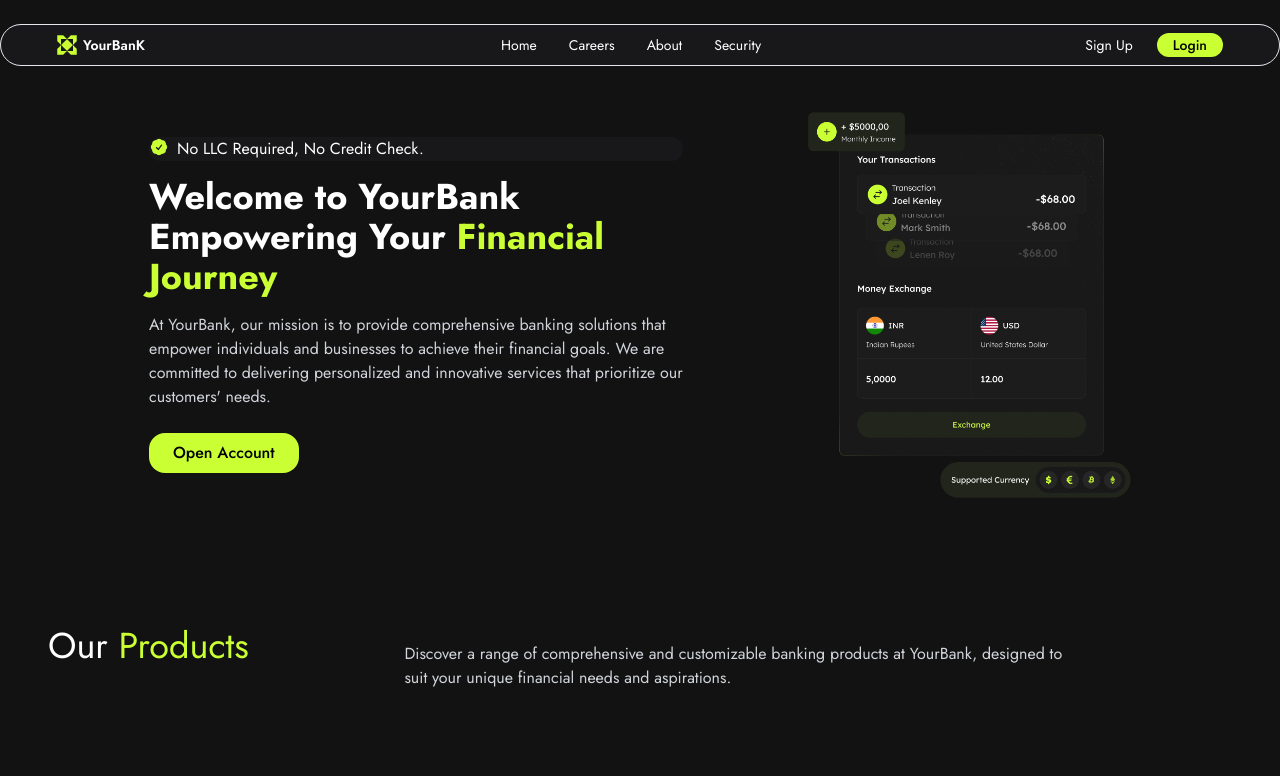
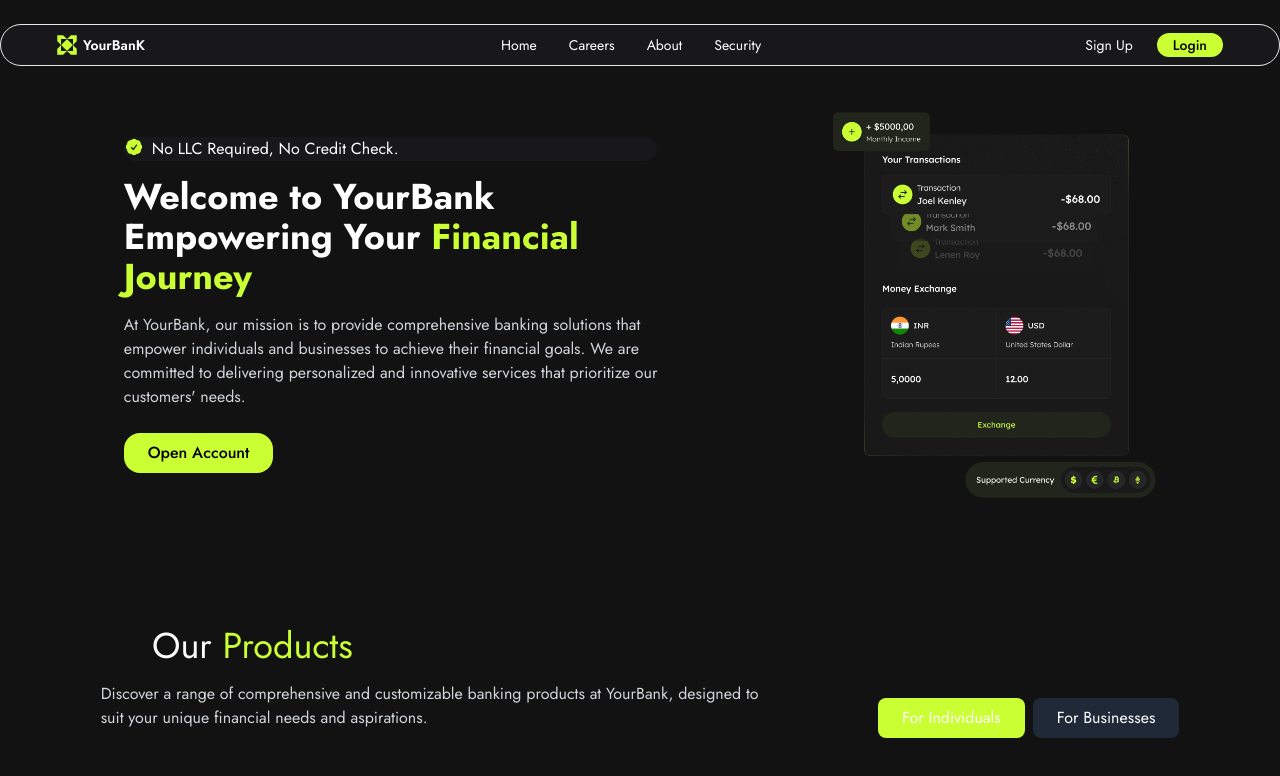
Before and after one commit to Cody-nas/YourBanK-App, a React (Vite) app: page / in a window 1280 px wide. Shown: the top 776 px of the page. Built offline with nearby package versions, Linux system fonts and the light colour scheme.

Commit message:
products update

```diff
--- a/src/components/Hero.jsx
+++ b/src/components/Hero.jsx
@@ -6,7 +6,7 @@ const Hero = () => {
   return (
     <div className='md:px-12 p-4 max-w-screen-2xl mx-auto mt-24'>
 
-      <div className='flex flex-col md:flex-row justify-evenly items-center gap-6'>
+      <div className='flex flex-col md:flex-row justify-around items-center gap-6'>
 
 
         {/* hero content */}
--- a/src/components/Products.jsx
+++ b/src/components/Products.jsx
@@ -1,15 +1,23 @@
-import React from 'react'
+import React from 'react';
 
 const Products = () => {
   return (
     <div className='md:px-12 p-4 max-w-screen-2xl mx-auto mt-24'>
-      <div className='flex flex-col md:flex-row'>
-        <h2 className='text-4xl '>Our <span className='text-grn'>Products</span></h2>
-        <p className="mt-4 text-gray-300 max-w-2xl mx-auto">Discover a range of comprehensive and customizable banking products at YourBank, designed to suit your unique financial needs and aspirations.</p>
+      <div className=' flex-col md:flex-row'>
+        <div className='ml-16 pl-10'>
+          <h2 className='text-4xl '>Our <span className='text-grn'>Products</span></h2>
+        </div>
+        <div className='flex justify-around '>
+          <p className="mt-4 text-gray-300 max-w-2xl">Discover a range of comprehensive and customizable banking products at YourBank, designed to suit your unique financial needs and aspirations.</p>
 
+          <div className="flex justify-center mt-8 space-x-2">
+            <button class="bg-grn text-white px-6 py-2 rounded-lg focus:outline-none focus:ring-2 focus:ring-green-400">For Individuals</button>
+            <button class="bg-gray-800 text-white px-6 py-2 rounded-lg focus:outline-none focus:ring-2 focus:ring-gray-700">For Businesses</button>
+          </div>
+        </div>
       </div>
     </div>
-  )
-}
+  );
+};
 
-export default Products
+export default Products;
```
